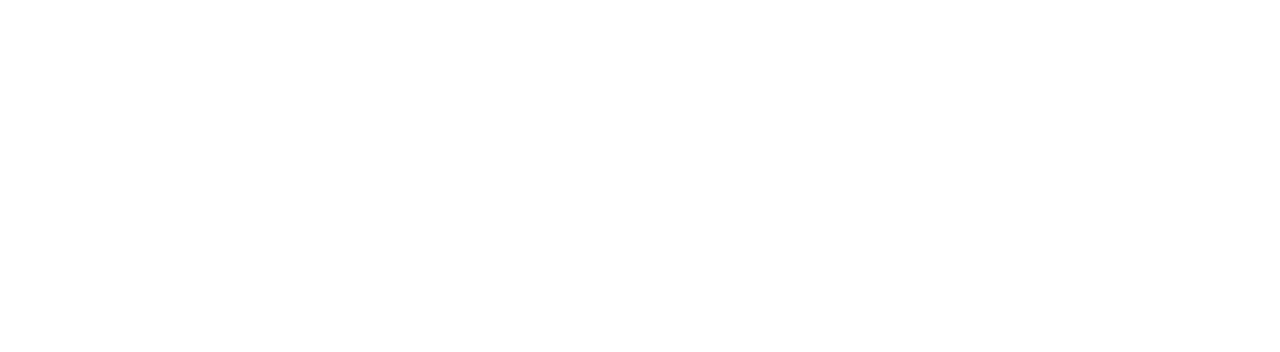
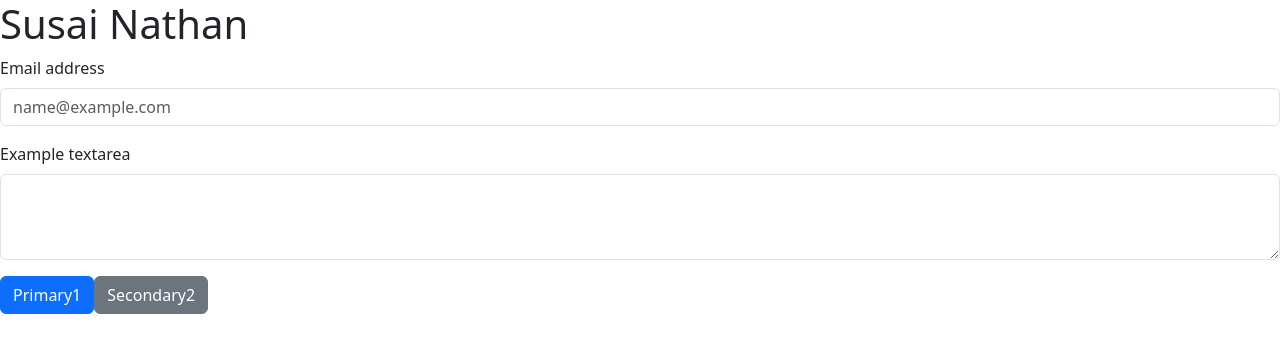
Before and after one commit to SusaiS26/Depcheck, a React (Create React App) app: page / in a window 1280 px wide. Before the commit this address had no page. Shown: the top 352 px of the page. Built offline with nearby package versions, Linux system fonts and the light colour scheme.

Commit message:
boostrap

```diff
--- a/package.json
+++ b/package.json
@@ -7,7 +7,9 @@
     "@testing-library/jest-dom": "^5.17.0",
     "@testing-library/react": "^13.4.0",
     "@testing-library/user-event": "^13.5.0",
+    "bootstrap": "^5.3.3",
     "react": "^18.2.0",
+    "react-bootstrap": "^2.10.2",
     "react-dom": "^18.2.0",
     "react-router-dom": "^6.23.0",
     "react-scripts": "5.0.1",
--- a/src/App.js
+++ b/src/App.js
@@ -1,16 +1,25 @@
 import logo from './logo.svg';
 import './App.css';
-import { BrowserRouter as Router, Routes, Route } from 'react-router-dom';
-import Newpage from './Newpage';
+import Form from 'react-bootstrap/Form';
+import Button from 'react-bootstrap/Button';
+import 'bootstrap/dist/css/bootstrap.min.css';
 
 function App() {
   return (
     <div>
-      <Router>
-        <Routes>
-          <Route path='/New' element={<Newpage />}></Route>
-        </Routes>
-      </Router>
+      <h1>Susai Nathan</h1>
+      <Form>
+        <Form.Group className="mb-3" controlId="exampleForm.ControlInput1">
+          <Form.Label>Email address</Form.Label>
+          <Form.Control type="email" placeholder="name@example.com" />
+        </Form.Group>
+        <Form.Group className="mb-3" controlId="exampleForm.ControlTextarea1">
+          <Form.Label>Example textarea</Form.Label>
+          <Form.Control as="textarea" rows={3} />
+        </Form.Group>
+      </Form>
+      <Button variant="primary">Primary1</Button>
+      <Button variant="secondary">Secondary2</Button>
     </div>
   );
 }
```
Also changed, not shown: 1 other file (tests, documents, lock files or other folders).
